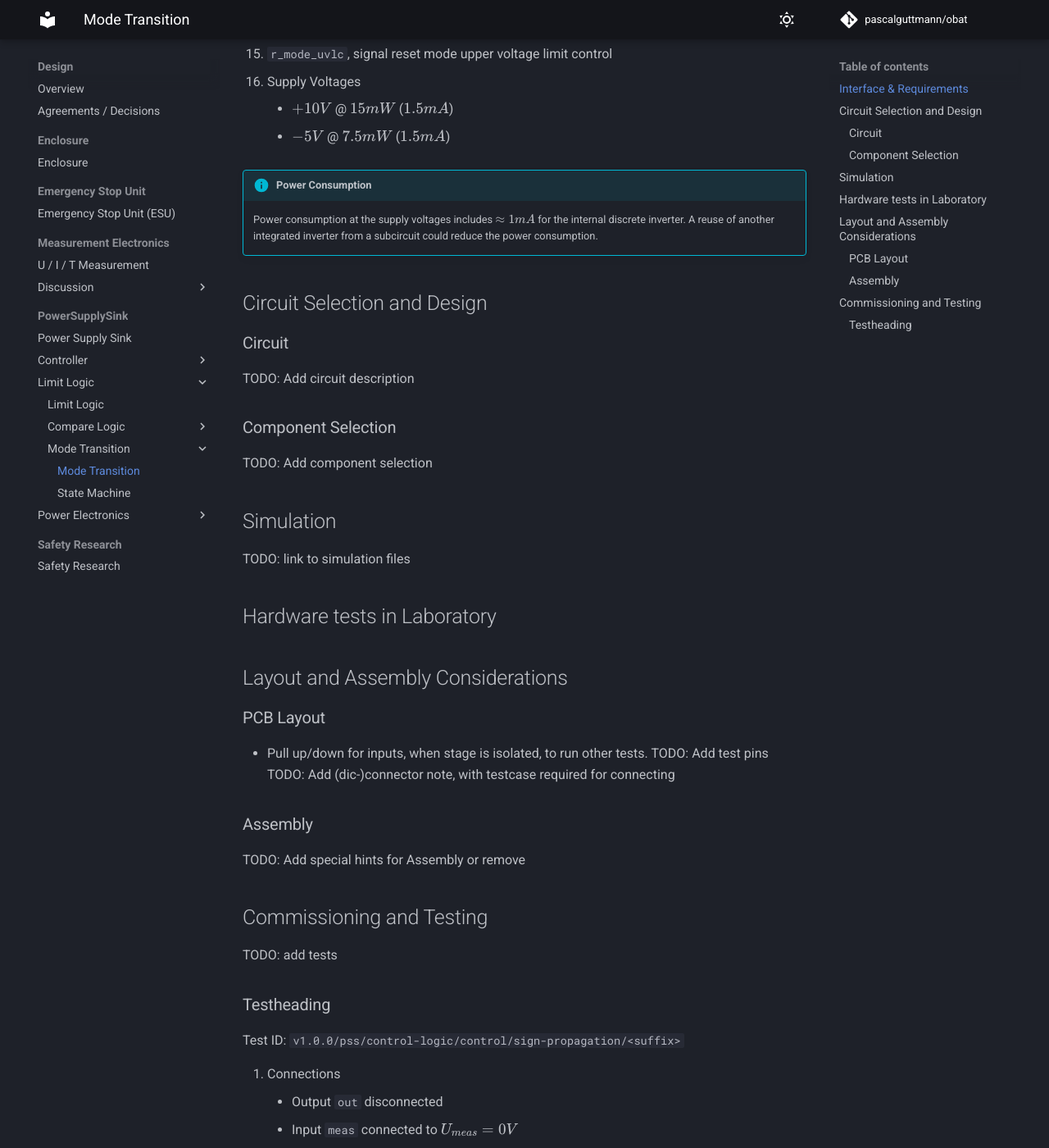
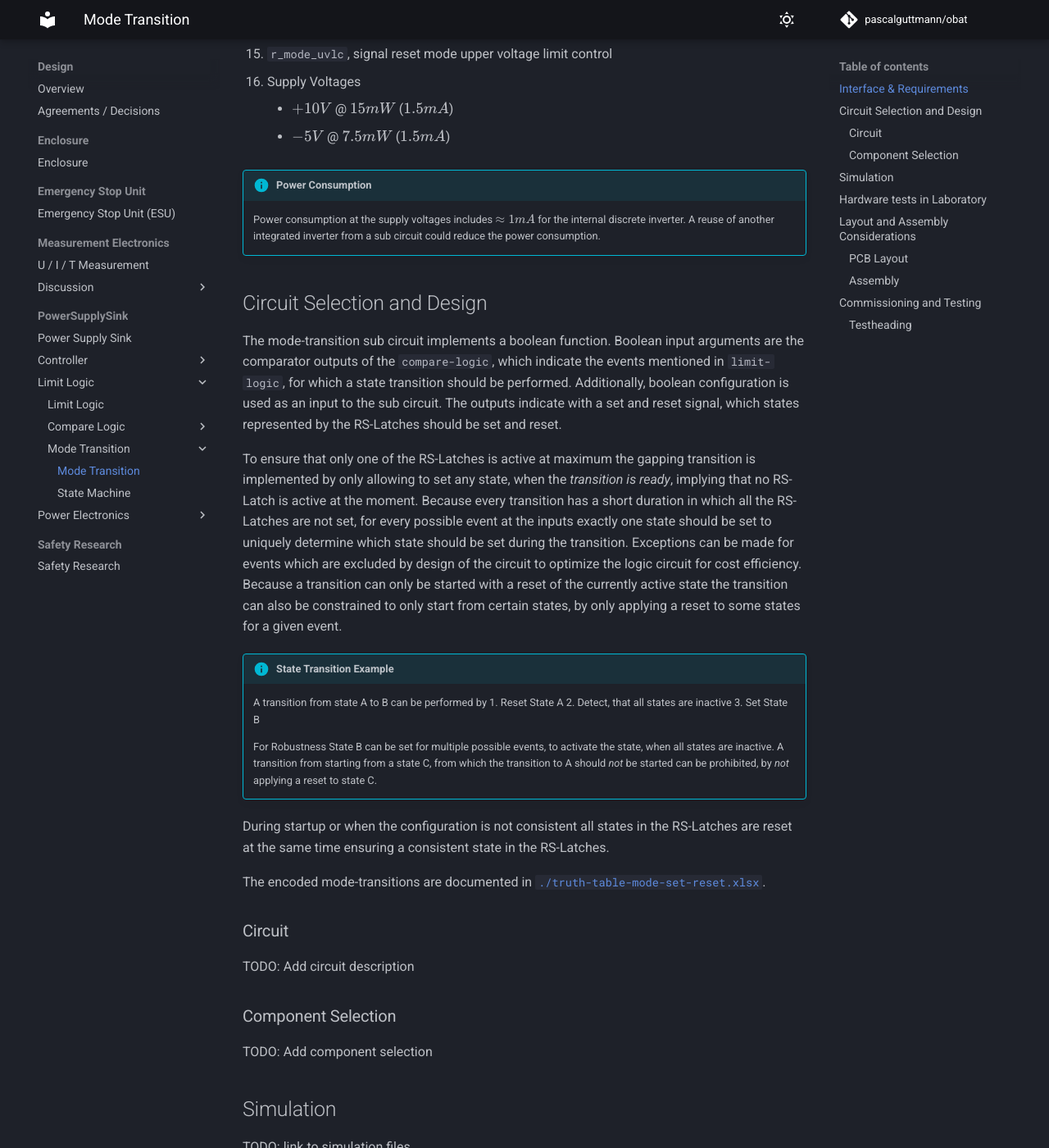
Before and after one commit to pascalguttmann/obat, an MkDocs documentation site: the page built from docs/design/pss/limit-logic/mode-transition/mode-transition.md, in a window 1280 px wide and 1400 px high, scrolled down 1147 px. Shown: the whole window at 82% size. Built offline with MkDocs 1.6.1 and Material for MkDocs 9.7.7, drawn with Linux system fonts in a browser that asks for light colours; comment, search, counter and statistics services are not loaded.

Commit message:
add mode-transition circuit description

```diff
--- a/docs/design/pss/limit-logic/mode-transition/mode-transition.md
+++ b/docs/design/pss/limit-logic/mode-transition/mode-transition.md
@@ -40,9 +40,47 @@
 !!! info "Power Consumption"
     Power consumption at the supply voltages includes $\approx 1mA$ for the
     internal discrete inverter. A reuse of another integrated inverter from a
-    subcircuit could reduce the power consumption.
+    sub circuit could reduce the power consumption.
 
 ## Circuit Selection and Design
+
+The mode-transition sub circuit implements a boolean function. Boolean input
+arguments are the comparator outputs of the `compare-logic`, which indicate the
+events mentioned in `limit-logic`, for which a state transition should be
+performed. Additionally, boolean configuration is used as an input to the sub
+circuit.
+The outputs indicate with a set and reset signal, which states represented by
+the RS-Latches should be set and reset.
+
+To ensure that only one of the RS-Latches is active at maximum the gapping
+transition is implemented by only allowing to set any state, when the
+_transition is ready_, implying that no RS-Latch is active at the moment.
+Because every transition has a short duration in which all the RS-Latches are
+not set, for every possible event at the inputs exactly one state should be set
+to uniquely determine which state should be set during the transition.
+Exceptions can be made for events which are excluded by design of the circuit
+to optimize the logic circuit for cost efficiency.
+Because a transition can only be started with a reset of the currently active
+state the transition can also be constrained to only start from certain states,
+by only applying a reset to some states for a given event.
+
+!!! info "State Transition Example"
+    A transition from state A to B can be performed by
+    1. Reset State A
+    2. Detect, that all states are inactive
+    3. Set State B
+
+    For Robustness State B can be set for multiple possible events, to activate
+    the state, when all states are inactive. A transition from starting from a
+    state C, from which the transition to A should *not* be started can be
+    prohibited, by *not* applying a reset to state C.
+
+During startup or when the configuration is not consistent all states in the
+RS-Latches are reset at the same time ensuring a consistent state in the
+RS-Latches.
+
+The encoded mode-transitions are documented in
+[`./truth-table-mode-set-reset.xlsx`](./truth-table-mode-set-reset.xlsx).
 
 ### Circuit
 
```
